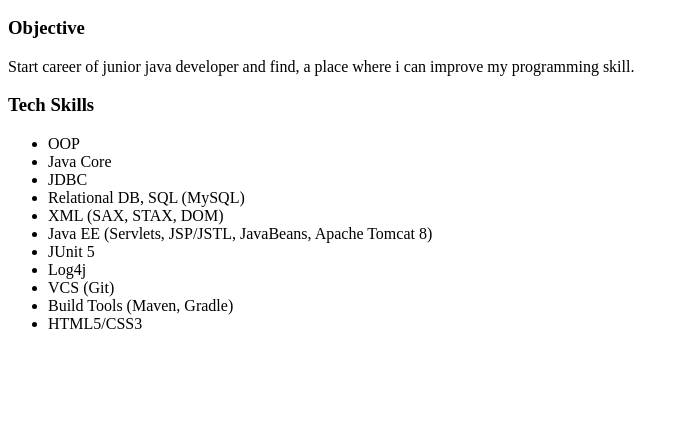
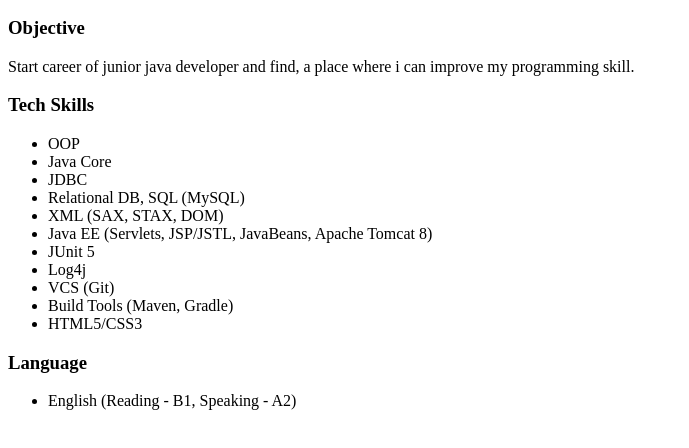
Before and after one commit to bohdan-shakhov/My-CV, a plain HTML site: page index.html in a window 1280 px wide. Shown: the part 110-558 px from the top of the page, without its empty margins (0-689 px from the left). Drawn offline with Linux system fonts and the light colour scheme.

Commit message:
adding language section in right container

```diff
--- a/index.html
+++ b/index.html
@@ -39,6 +39,14 @@
             <li>HTML5/CSS3</li>
           </ul>
         </div>
+
+        <!-- LANGUAGE -->
+        <div>
+          <h3>Language</h3>
+          <ul>
+            <li>English (Reading - B1, Speaking - A2)</li>
+          </ul>
+        </div>
       </div>
     </div>
   </body>
```
